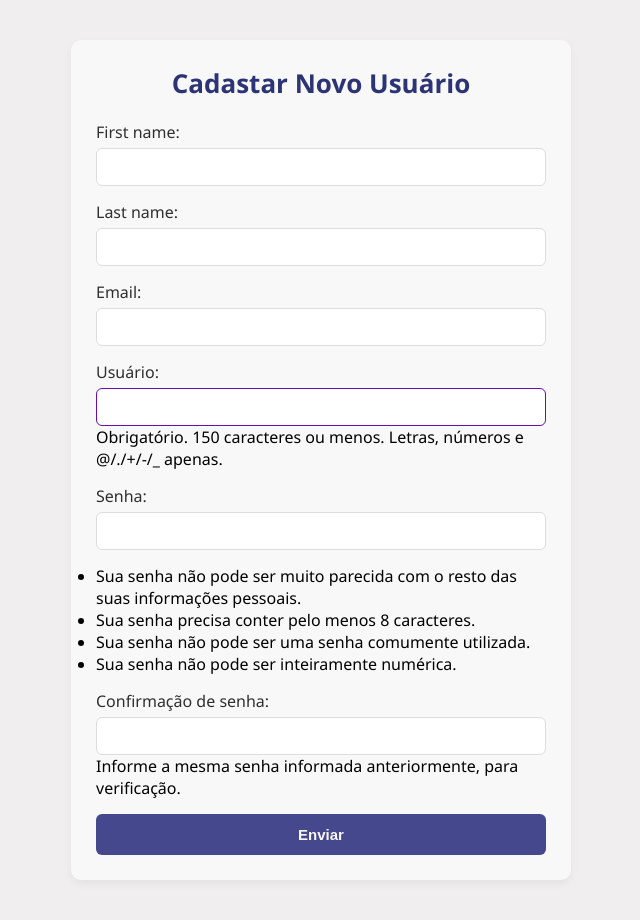
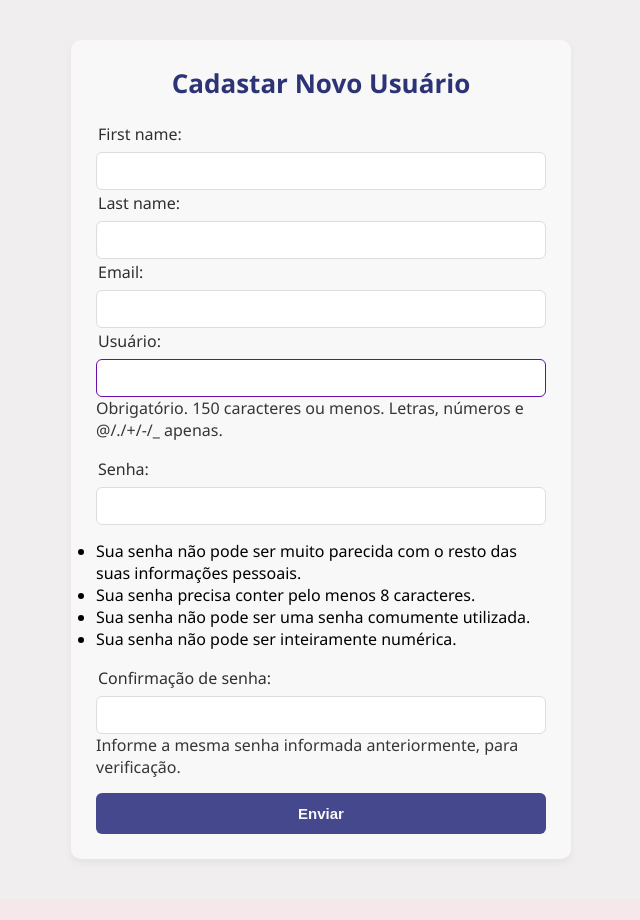
Before and after one commit to pedroszdev/Sistema-de-Estoque-Django, a Django app: page /criar_usuario/ in a window 1280 px wide. Shown: the part 58-978 px from the top of the page, without its empty margins (319-959 px from the left). After the commit the page ends 919 px from the top, so only its background shows below. Run offline with Django 5.2, Linux system fonts and the light colour scheme.

Commit message:
projeto finalizado

```diff
--- a/SistemaEstoque/templates/SistemaEstoque/criar_usuario.html
+++ b/SistemaEstoque/templates/SistemaEstoque/criar_usuario.html
@@ -6,9 +6,19 @@
         <form action="{{form_action}}" method="post">
             {% csrf_token %}
             <div class="form-group">
-            <p>{{ form.as_p }}</p>
+                {% for field in form %}
+                    <label for="{{field.id_for_label}}">{{field.label}}:</label>
+                    {{field}}
+                    <div class="errors">{{field.errors}}</div>
+
+                    {% if field.help_text %}
+                        <p class="help-text">{{ field.help_text }}</p>
+                    {% endif %}
+
+
+
+                {% endfor %}
             </div>
-
             <button type="submit" class="btn-submit">Enviar</button>
         </form>
     </div>
--- a/SistemaEstoque/urls.py
+++ b/SistemaEstoque/urls.py
@@ -6,13 +6,16 @@
 
 urlpatterns = [
     path('', views.home, name='home'),
+    path('inventario/', views.inventario , name='inventario'),
+    path('inventario/search/', views.search , name='search'),
+
     path('novo_item/', views.add_item, name='novo_item'),
     path('nova_categoria/', views.add_ctg, name='nova_categoria'),
-    path('inventario/', views.inventario , name='inventario'),
-    path('inventario/search/', views.search , name='search'),
     path('update/<int:id_item>/', views.update , name='update'),
     path('<int:id_item>/', views.item_sozinho , name='item_sozinho'),
     path('delete/<int:id_item>/', views.delete , name='delete'),
+
+
     path('criar_usuario/',views.criar_user, name='criar_usuario'),
     path('atualizar_usuario/',views.atualizar_user, name='atualizar_usuario'),
     path('login/', views.login_user, name='login'),
--- a/SistemaEstoque/views/index.py
+++ b/SistemaEstoque/views/index.py
@@ -1,10 +1,8 @@
 from django.shortcuts import render
 from SistemaEstoque.models import Estoque,Categoria
 from django.db.models import Sum, F
-from django.contrib.auth.decorators import login_required
 
 
-@login_required(login_url='SistemaEstoque:login')
 def home(request):
     total_produtos=Estoque.objects.count()
     total_categoria=Categoria.objects.count()
--- a/SistemaEstoque/views/nova_ctg.py
+++ b/SistemaEstoque/views/nova_ctg.py
@@ -17,7 +17,7 @@
         }
         if form.is_valid():
             form.save()
-            return redirect('SistemaEstoque:home')
+            return redirect('SistemaEstoque:inventario')
 
         return render(request, 'SistemaEstoque/nova_ctg.html', contexto)
 
--- a/SistemaEstoque/views/novo_item.py
+++ b/SistemaEstoque/views/novo_item.py
@@ -19,7 +19,7 @@
         }
         if form.is_valid():
             form.save()
-            return redirect('SistemaEstoque:home')
+            return redirect('SistemaEstoque:inventario')
 
         return render(request, 'SistemaEstoque/novo_item.html', contexto)
 
@@ -45,7 +45,7 @@
         if form.is_valid():
             estoque=form.save()
 
-            return redirect('SistemaEstoque:home')
+            return redirect('SistemaEstoque:inventario')
 
     contexto={
             'form_action' : form_action,
--- a/SistemaEstoque/views/user.py
+++ b/SistemaEstoque/views/user.py
@@ -14,7 +14,7 @@
 
         if form.is_valid():
             form.save()
-            return redirect('SistemaEstoque:home')
+            return redirect('SistemaEstoque:login')
 
     contexto={
         'form': form,
@@ -68,4 +68,4 @@
 @login_required(login_url='SistemaEstoque:login')
 def logout(request):
     auth.logout(request)
-    return redirect('SistemaEstoque:login')
+    return redirect('SistemaEstoque:home')
--- a/base_static/global/style.css
+++ b/base_static/global/style.css
@@ -69,6 +69,7 @@
     display: block;
     margin-bottom: 5px;
     color: #302f2f;
+    padding: 2px;
 }
 
 .form-group input,
@@ -81,14 +82,23 @@
     font-size: 14px;
     transition: border-color 0.2s ease-in-out;
 }
-
+.errors{
+    color: rgb(240, 70, 70);
+    text-decoration: none;
+}
+::marker{
+    text-decoration: none;
+}
 .form-group input:focus,
 .form-group select:focus,
 .form-group textarea:focus {
     border-color: #6a0dad;
     outline: none;
 }
-
+.help-text{
+    color: rgb(54, 54, 54);
+    text-decoration: none;
+}
 .btn-submit {
     width: 100%;
     padding: 12px;
@@ -252,7 +262,7 @@
     color: #45488D;
     text-decoration: none;
 }
-a{
+.logout{
     text-decoration: none;
     color:whitesmoke
 }
```
Also changed, not shown: db.sqlite3. Lines whose indentation alone changed are shown as unchanged.
